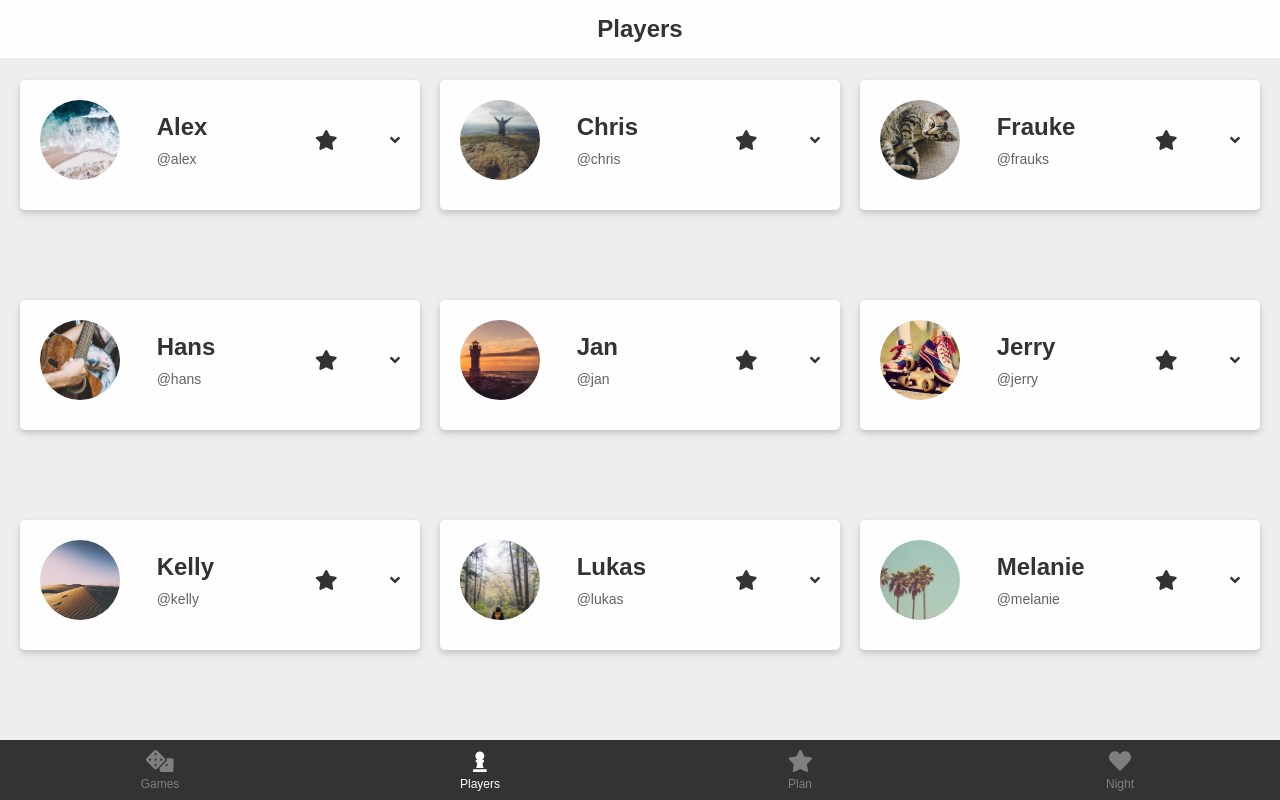
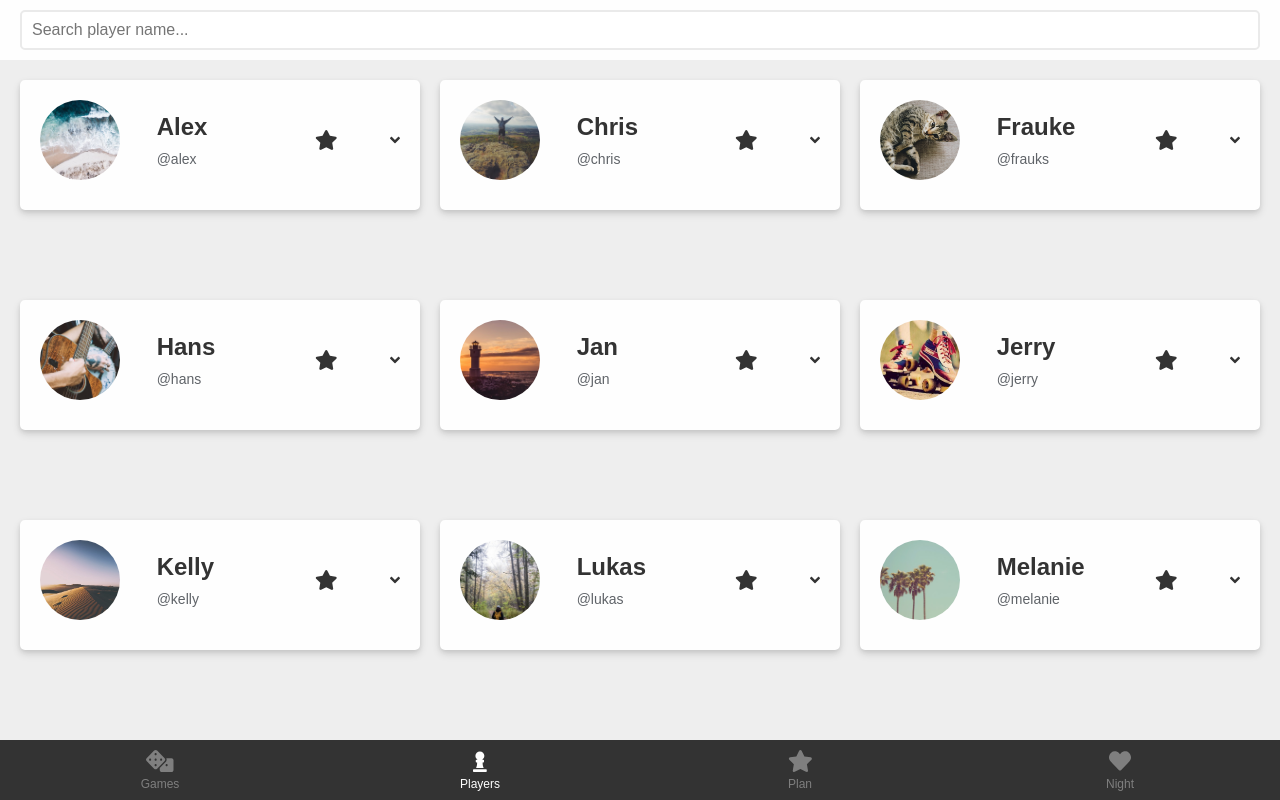
Before and after one commit to fraukedtz/board-games-app, a React (Create React App) app: page /players in a window 1280 px wide. Built offline with nearby package versions, Linux system fonts and the light colour scheme; a web font is replaced by a local one.

Commit message:
Add search players

```diff
--- a/src/components/App.js
+++ b/src/components/App.js
@@ -32,6 +32,7 @@ const Wrapper = styled.div`
 
 export default class App extends Component {
   state = {
+    searchQueryPlayers: '',
     gamesNight: {
       players: [],
       games: []
@@ -596,6 +597,8 @@ export default class App extends Component {
                 onToggleExpand={this.toggleExpandPlayerCard}
                 gamesNight={this.state.gamesNight}
                 onToggleBookmark={this.toggleBookmark}
+                searchQuery={this.state.searchQueryPlayers}
+                setSearchQueryPlayers={this.setSearchQueryPlayers}
               />
             )}
           />
@@ -635,6 +638,12 @@ export default class App extends Component {
     ]
     this.setState({
       games: updatedGames
+    })
+  }
+
+  setSearchQueryPlayers = query => {
+    this.setState({
+      searchQueryPlayers: query
     })
   }
 
--- /dev/null
+++ b/src/components/Input.js
@@ -0,0 +1,27 @@
+import React, { Component } from 'react'
+
+import styled from 'styled-components'
+
+const StyledInput = styled.input`
+  border: 2px solid #eaeaea;
+  border-radius: 5px;
+  font-size: 1em;
+  margin: 10px 20px;
+  padding: 0 10px;
+`
+
+export default class Input extends Component {
+  handleKeyUp = event => {
+    this.props.setSearchQueryPlayers(event.target.value)
+  }
+
+  render() {
+    return (
+      <StyledInput
+        data-cy="Input"
+        onKeyUp={this.handleKeyUp}
+        placeholder="Search player name..."
+      />
+    )
+  }
+}
--- a/src/components/screens/PlayersScreen.js
+++ b/src/components/screens/PlayersScreen.js
@@ -1,23 +1,41 @@
 import React, { Component } from 'react'
+import styled from 'styled-components'
 
-import Header from '../Header'
 import CardsContainer from '../card/CardsContainer'
 import PlayerCard from '../card/PlayerCard'
+import Input from '../Input'
 
 export default class PlayersScreen extends Component {
   render() {
+    const { setSearchQueryPlayers, searchQuery } = this.props
     return (
       <React.Fragment>
-        <Header text={'Players'} />
-        <CardsContainer>{this.renderAllPlayers()}</CardsContainer>
+        <Input setSearchQueryPlayers={setSearchQueryPlayers} />
+        <CardsContainer>{this.renderPlayers(searchQuery)}</CardsContainer>
       </React.Fragment>
     )
+  }
+
+  renderPlayers(query) {
+    return query === ''
+      ? this.renderAllPlayers()
+      : this.renderSearchPlayers(query)
   }
 
   renderAllPlayers() {
     return this.props.players
       .sort((a, b) => (a.name < b.name ? -1 : 1))
       .map(this.renderSinglePlayer)
+  }
+
+  renderSearchPlayers = query => {
+    const filteredPlayers = this.props.players.filter(player => {
+      return player.name.toLowerCase().indexOf(query.toLowerCase()) > -1
+    })
+
+    return filteredPlayers.length >= 1
+      ? filteredPlayers.map(this.renderSinglePlayer)
+      : `No results found for "${query}"`
   }
 
   renderSinglePlayer = player => (
```
